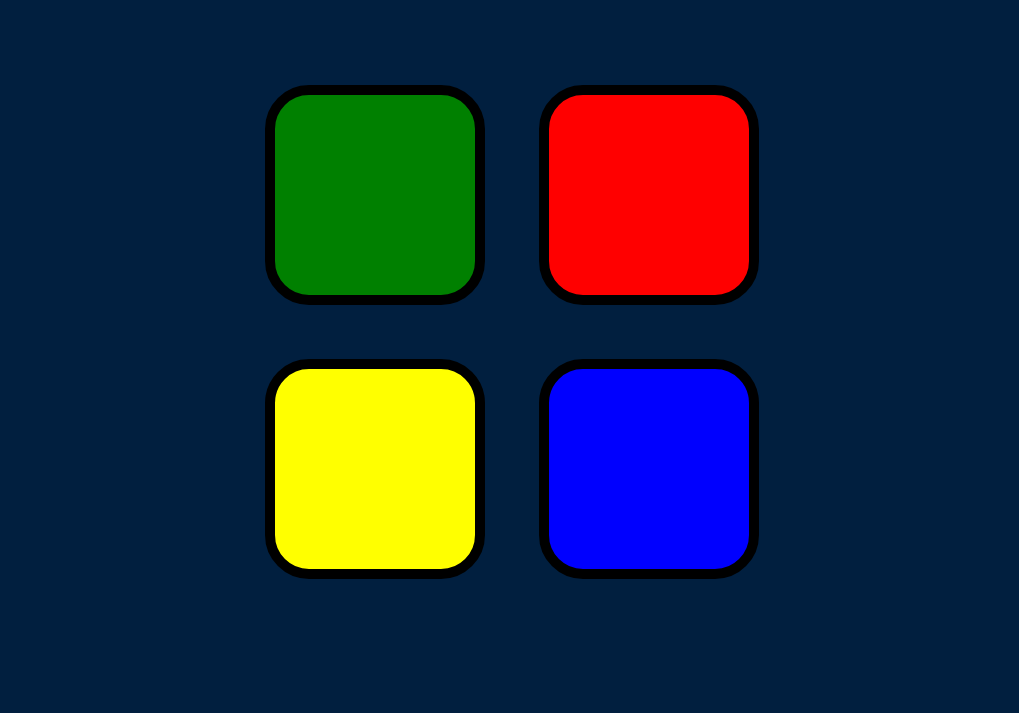
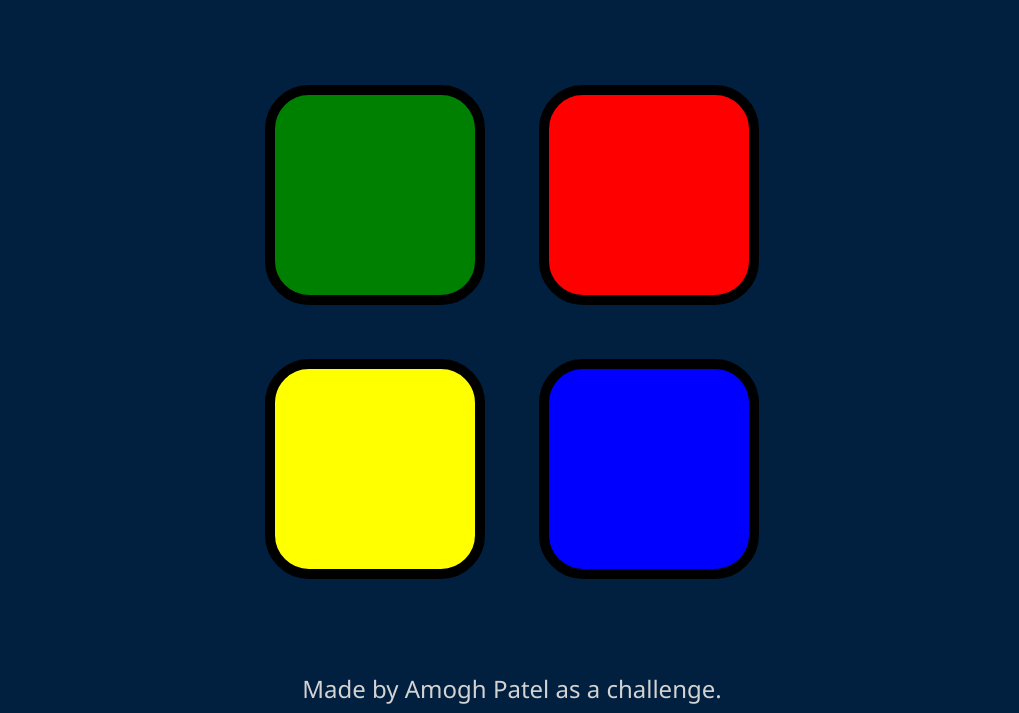
Before and after one commit to AmoghPatel1/Simon-Game, a plain HTML site: page index.html in a window 1280 px wide. Shown: the part 114-827 px from the top of the page, without its empty margins (128-1147 px from the left). Before the commit the page ends 800 px from the top, so only its background shows below. Drawn offline with nearby package versions, Linux system fonts and the light colour scheme.

Commit message:
Second Commit

```diff
--- a/index.html
+++ b/index.html
@@ -38,5 +38,7 @@
   <!-- <script src="https://code.jquery.com/jquery-3.6.0.js" integrity="sha256-H+K7U5CnXl1h5ywQfKtSj8PCmoN9aaq30gDh27Xc0jk=" crossorigin="anonymous"></script> -->
   <script src="game.js"></script>
 </body>
-
+<footer>
+    Made by Amogh Patel as a challenge.
+</footer>
 </html>
--- a/styles.css
+++ b/styles.css
@@ -51,3 +51,10 @@ body {
   box-shadow: 0 0 20px white;
   background-color: grey;
 }
+
+footer {
+  color: lightgrey;
+  font-size: 1.5rem;
+  font-family:'Segoe UI', Tahoma, Geneva, Verdana, sans-serif;
+  margin-top: 5%;
+}
```
